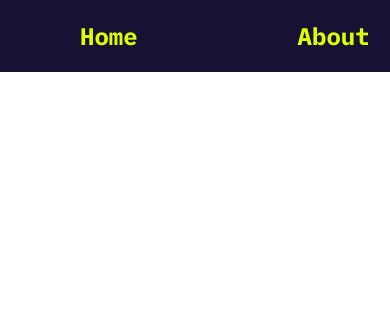
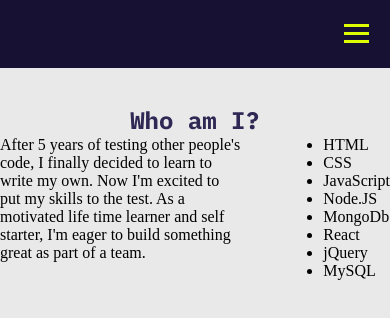
Before and after one commit to rquiroz32/Portfolio_V1, a React (Create React App) app in the folder client/: page / in a window 390 px wide. Shown: the top 318 px of the page. Built offline with nearby package versions, Linux system fonts and the light colour scheme.

Commit message:
added about section and media queries and hamburger to nav

```diff
--- a/client/src/App.js
+++ b/client/src/App.js
@@ -1,3 +1,4 @@
+import About from "./Components/About/About"
 import Navbar from "./Components/Navbar/Navbar"
 
 
@@ -5,6 +6,7 @@ function App() {
   return (
     <div className="App">
       <Navbar></Navbar>
+      <About></About>
     </div>
   );
 }
--- /dev/null
+++ b/client/src/Components/About/About.css
@@ -0,0 +1,22 @@
+body{
+    /* background-color: #171233; */
+    background-color: rgb(233, 233, 233);
+    height: 100vh;
+}
+
+.aboutTitle{
+    color: #2f2855;
+    text-align: center;
+    font-family: 'IBM Plex Mono', monospace;
+    font-size: 24px;
+    padding-top: 1.5em;
+
+}
+
+.aboutContainer{
+    display: flex;
+}
+
+.aboutSkills{
+    margin-left: 5em;
+}
--- /dev/null
+++ b/client/src/Components/About/About.js
@@ -0,0 +1,35 @@
+import { Component } from "react"
+import "./About.css"
+
+class About extends Component {
+
+    render() {
+
+        return (
+            <section className="section-About">
+                <h1 className="aboutTitle">Who am I?</h1>
+                <div className="aboutContainer">
+
+                    <p className="aboutText">
+                        After 5 years of testing other people's code, I finally decided to learn to write my own. Now I'm excited to put my skills to the test. As a motivated life time learner and self starter, I'm eager to build something great as part of a team.
+                    </p>
+
+                    <ul className="aboutSkills">
+                        <li>HTML</li>
+                        <li>CSS</li>
+                        <li>JavaScript</li>
+                        <li>Node.JS</li>
+                        <li>MongoDb</li>
+                        <li>React</li>
+                        <li>jQuery</li>
+                        <li>MySQL</li>
+                    </ul>
+
+                </div>
+            </section>)
+    }
+
+}
+
+
+export default About;
--- a/client/src/Components/Navbar/Navbar.css
+++ b/client/src/Components/Navbar/Navbar.css
@@ -1,13 +1,18 @@
 *{
     margin:0;
     padding: 0;
-
+    box-sizing: border-box;
 }
 
 .nav{
     background-color: #171233;
     width: 100%;
-    position: fixed;
+    position: sticky;
+    align-self: flex-start;
+    display: flex;
+    height: 8vh;
+    justify-content:left;
+    align-items: center;
 }
 
 .nav ul{
@@ -15,9 +20,15 @@
     padding: 20px 0px;
 }
 
-.nav li{
+/*.nav li{
     display:inline;
-    margin: 5em;
+    margin: 0 2em;
+}*/
+
+.nav-links{
+    display: flex;
+    justify-content: space-around;
+    width: 50%;
 }
 
 .nav a{
@@ -32,7 +43,72 @@
 }
 .nav a:hover {
     color:#DFFF00;
+    opacity: 50%;
 }
 .nav a:active {
-    color:#DFFF00;
+    /* color:#DFFF00;*/
+    color: white;
 }
+
+.burger div{
+    width: 25px;
+    height: 3px;
+    background-color: #DFFF00;
+    /*opacity: 90%;*/
+    margin: 5px;
+}
+
+.burger{
+    display:none;
+}
+
+
+@media all and (max-width:1000px){
+
+
+    .nav-links{
+        display: flex;
+        justify-content: space-around;
+        width: 60%;
+    }
+}
+
+
+@media all and (max-width:768px){
+
+    html{
+        overflow-x: hidden;
+    }
+    body{
+        overflow-x: hidden;
+    }
+
+    .burger{
+        display:block;
+        position: absolute;
+        right: 0px;
+        padding-right: 1em;
+
+    }
+
+
+    .nav-links{
+        display: flex;
+        flex-wrap: wrap;
+        flex-direction: column;
+        align-items: center;
+
+        position: absolute;
+            right:0px;
+            height: 92vh;
+            background-color: #171233;
+            top: 8vh;
+            transform: translateX(100%);
+    }
+
+    .nav-links li{
+        opacity: 0;
+    }
+
+
+}
--- a/client/src/Components/Navbar/Navbar.js
+++ b/client/src/Components/Navbar/Navbar.js
@@ -6,7 +6,8 @@ class Navbar extends Component{
     render(){
         return(
         <nav className="nav">
-            <ul>
+
+            <ul className ="nav-links">
                 <li>
                     <a href="/">Home</a>
                 </li>
@@ -20,6 +21,13 @@ class Navbar extends Component{
                     <a href="#contact">Contact</a>
                 </li>
             </ul>
+            <div className="burger">
+                <div className = "line1"></div>
+                <div className = "line2"></div>
+                <div className = "line3"></div>
+            </div>
+
+
 
         </nav>
         )
```
